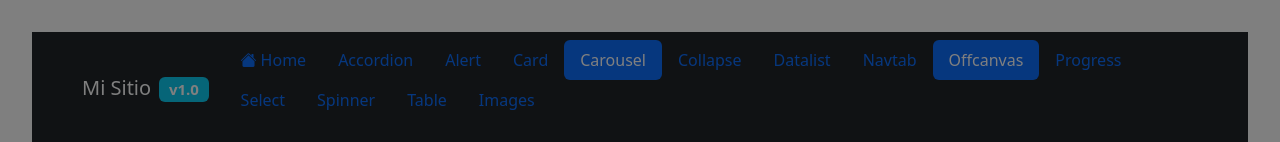
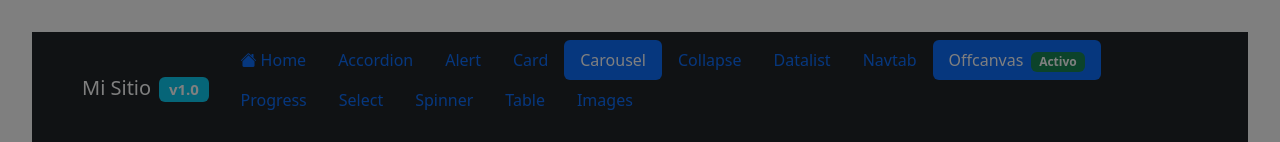
Before and after one commit to jprodriguezbUTN/ComponentesBootstrapReact, a React (Vite) app: page /offcanvas in a window 1280 px wide. Shown: the top 142 px of the page. Built offline with nearby package versions, Linux system fonts and the light colour scheme.

Commit message:
Se arregla el offcanvas debido a un error de botones

```diff
--- a/src/App.jsx
+++ b/src/App.jsx
@@ -33,7 +33,7 @@ const tabs = [
   { label: "Collapse", to: "/Collapse" },
   { label: "Datalist", to: "/datalist" },
   { label: "Navtab", to: "/navtab" },
-  { label: "Offcanvas", to: "/offcanvas", disabled: true },
+  { label: "Offcanvas", to: "/offcanvas"},
   { label: "Progress", to: "/Progress" },
   { label: "Select", to: "/select" },
   { label: "Spinner", to: "/spinner" },
--- a/src/Components/Offcanvas.jsx
+++ b/src/Components/Offcanvas.jsx
@@ -1,4 +1,4 @@
-import Buttons from "../Components/Buttons";
+import Buttons from "../Components/Button";
 
 export default function Offcanvas({title, children }) {
   return (
```
